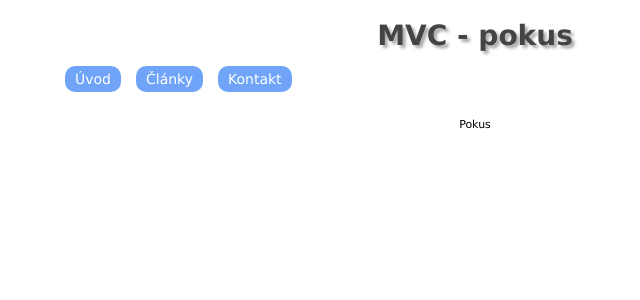
After one commit to Botaniculus/mvcweb, a PHP site: template views/layout.phtml in a window 1280 px wide. The commit adds this page. Shown: the top 300 px of the page, without its empty margins (165-805 px from the left). Run offline with PHP 8.4, Linux system fonts and the light colour scheme; the template is opened without the code that fills it: most values are stand-ins (such as "Sample title", 1, 10 or a date in 2020).

Commit message:
Just added some major things

```diff
--- a/controllers/Controller.php
+++ b/controllers/Controller.php
@@ -12,9 +12,9 @@ abstract class Controller
     abstract function execute($parameters);
 
     public function printView(){
-      if($this->pohled){
+      if($this->view){
         extract($this->data); //extract data
-        require("views/$this->pohled.phtml");
+        require("views/$this->view.phtml");
       }
     }
 
--- a/index.php
+++ b/index.php
@@ -9,3 +9,8 @@ function autoloadClass($name){
 }
 
 spl_autoload_register("autoloadClass");
+
+$router = new RouterController();
+$router->execute(array($_SERVER['REQUEST_URI']));
+
+$router->printView();
--- /dev/null
+++ b/style.css
@@ -0,0 +1,47 @@
+body {
+    font-family: verdana;
+    font-size: 14px;
+    width: 900px;
+    margin: 0 auto;
+}
+
+h1 {
+    text-align: center;
+    color: #444444;
+    text-shadow: 3px 3px 3px #aaaaaa;
+}
+
+footer {
+    font-size: 11px;
+    text-align: center;
+    padding-top: 20px;
+}
+
+article {
+    text-shadow: 3px 3px 3px #aaaaaa;
+}
+
+nav ul {
+    list-style-type: none;
+}
+
+nav li {
+    float: left;
+    margin-right: 15px;
+}
+
+nav a {
+    background: #6FA4F8;
+    color: white;
+    padding: 5px 10px;
+    border-radius: 10px;
+    text-decoration: none;
+    border: none;
+    cursor: pointer;
+}
+
+nav a:hover {
+    background: #2976f8;
+    color: #EEEEEE;
+    text-decoration: none;
+}
--- /dev/null
+++ b/views/error.phtml
@@ -0,0 +1,2 @@
+<h1>Chyba 404</h1>
+<p>Požadovaná stránka nebyla nalezena, zkontrolujte prosím URL adresu</p>
--- /dev/null
+++ b/views/layout.phtml
@@ -0,0 +1,34 @@
+<!DOCTYPE html>
+<html lang="cs-cz">
+    <head>
+        <base href="/mvc" />
+        <meta charset="UTF-8" />
+        <title><?= $title ?></title>
+        <meta name="description" content="<?= $description ?>" />
+        <meta name="keywords" content="<?= $keywords ?>" />
+        <link rel="stylesheet" href="style.css" type="text/css"/>
+    </head>
+
+    <body>
+        <header>
+            <h1>MVC - pokus</h1>
+        </header>
+
+        <nav>
+            <ul>
+                <li><a href="clanek/uvod">Úvod</a></li>
+                <li><a href="clanek">Články</a></li>
+                <li><a href="kontakt">Kontakt</a></li>
+            </ul>
+        </nav>
+        <br clear="both" />
+
+        <article>
+          <?php $this->controller->printView(); ?>
+        </article>
+
+        <footer>
+            <p>Pokus</p>
+        </footer>
+    </body>
+</html>
```
Also changed, not shown: controllers/ErrorController.php (added, +9 -0 lines), controllers/RouterController.php (+26 -0 lines).
